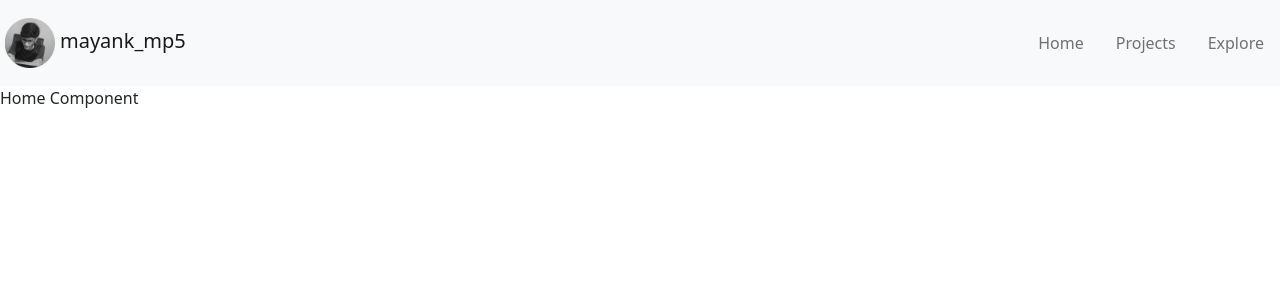
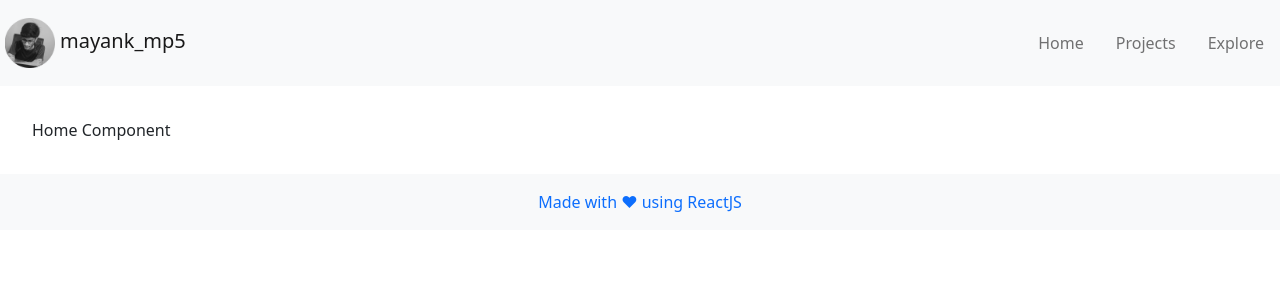
Before and after one commit to Mayank-MP05/Mayank-MP05, a React (Create React App) app in the folder portfolio/: page /home in a window 1280 px wide. Shown: the top 300 px of the page. Built offline with nearby package versions, Linux system fonts and the light colour scheme.

Commit message:
Component Wise Setup Header Footer and Otehrs

```diff
--- a/portfolio/src/App.js
+++ b/portfolio/src/App.js
@@ -2,16 +2,21 @@ import react from "react";
 import { BrowserRouter as Router } from "react-router-dom";
 
 import NavbarX from "./common/Navbar";
+import FooterX from "./common/Footer";
 import Routes from "./Routes";
 
 function App() {
   return (
-    <Router>
-      <div className='App'>
+    <>
+      <Router>
         <NavbarX />
-        <Routes />
-      </div>
-    </Router>
+        <div className='container m-3 p-3'>
+          {" "}
+          <Routes />
+        </div>
+        <FooterX />
+      </Router>
+    </>
   );
 }
 
--- /dev/null
+++ b/portfolio/src/common/Footer.jsx
@@ -0,0 +1,12 @@
+import react from "react";
+import { Navbar, Nav, NavDropdown, Container } from "react-bootstrap";
+
+const FooterX = () => {
+  return (
+    <Navbar bg='light' expand='lg' className='d-flex justify-content-center'>
+      <p className='nav-link'>Made with ♥ using ReactJS</p>
+    </Navbar>
+  );
+};
+
+export default FooterX;
--- a/portfolio/src/common/Navbar.jsx
+++ b/portfolio/src/common/Navbar.jsx
@@ -31,12 +31,12 @@ function NavbarX() {
               <Link to='/home' className='nav-link'>
                 Home
               </Link>
-            </Nav.Link>{" "}
+            </Nav.Link>
             <Nav.Link>
               <Link to='/projects' className='nav-link'>
                 Projects
               </Link>
-            </Nav.Link>{" "}
+            </Nav.Link>
             <Nav.Link>
               <Link to='/explore' className='nav-link'>
                 Explore
```
